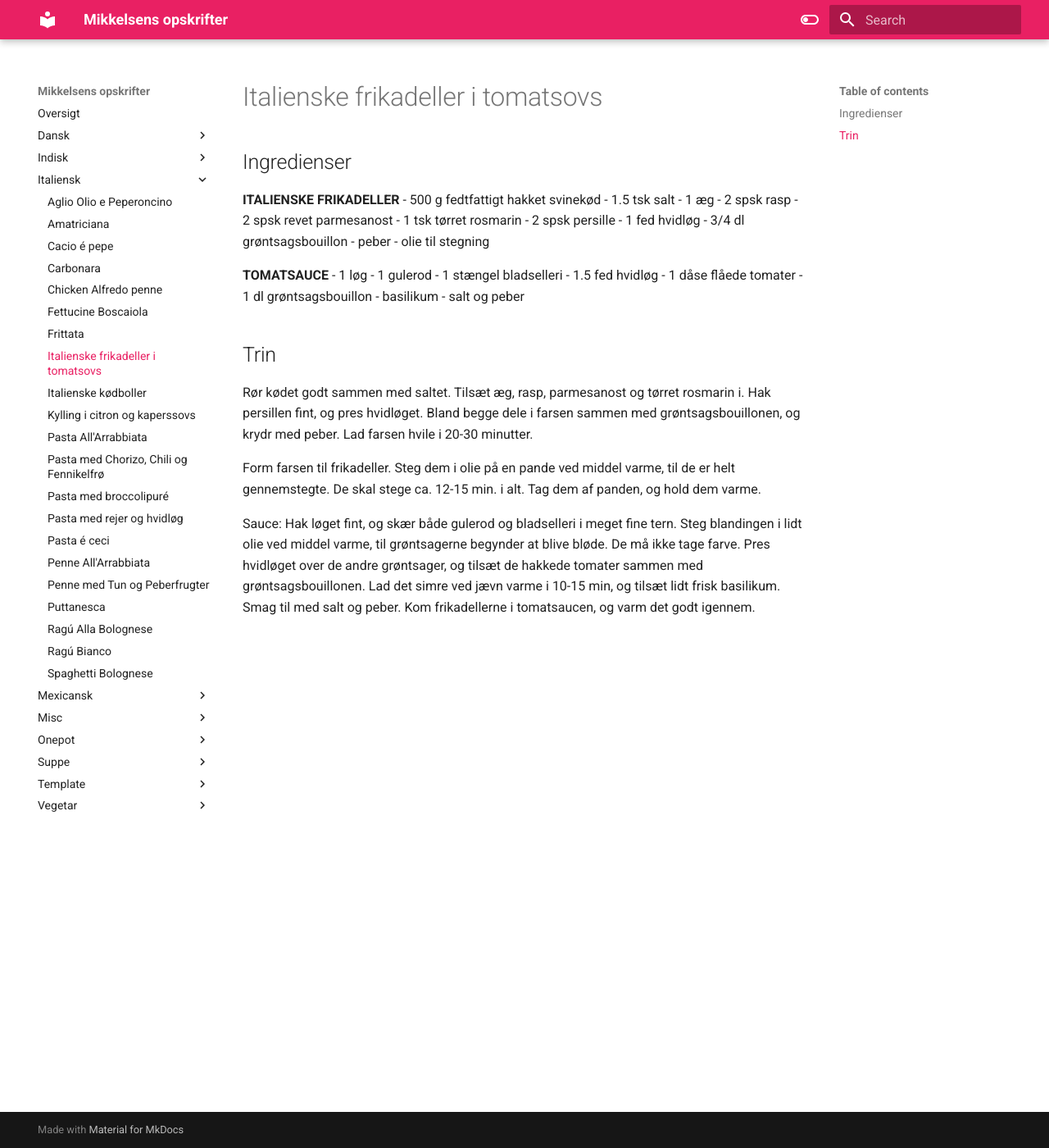
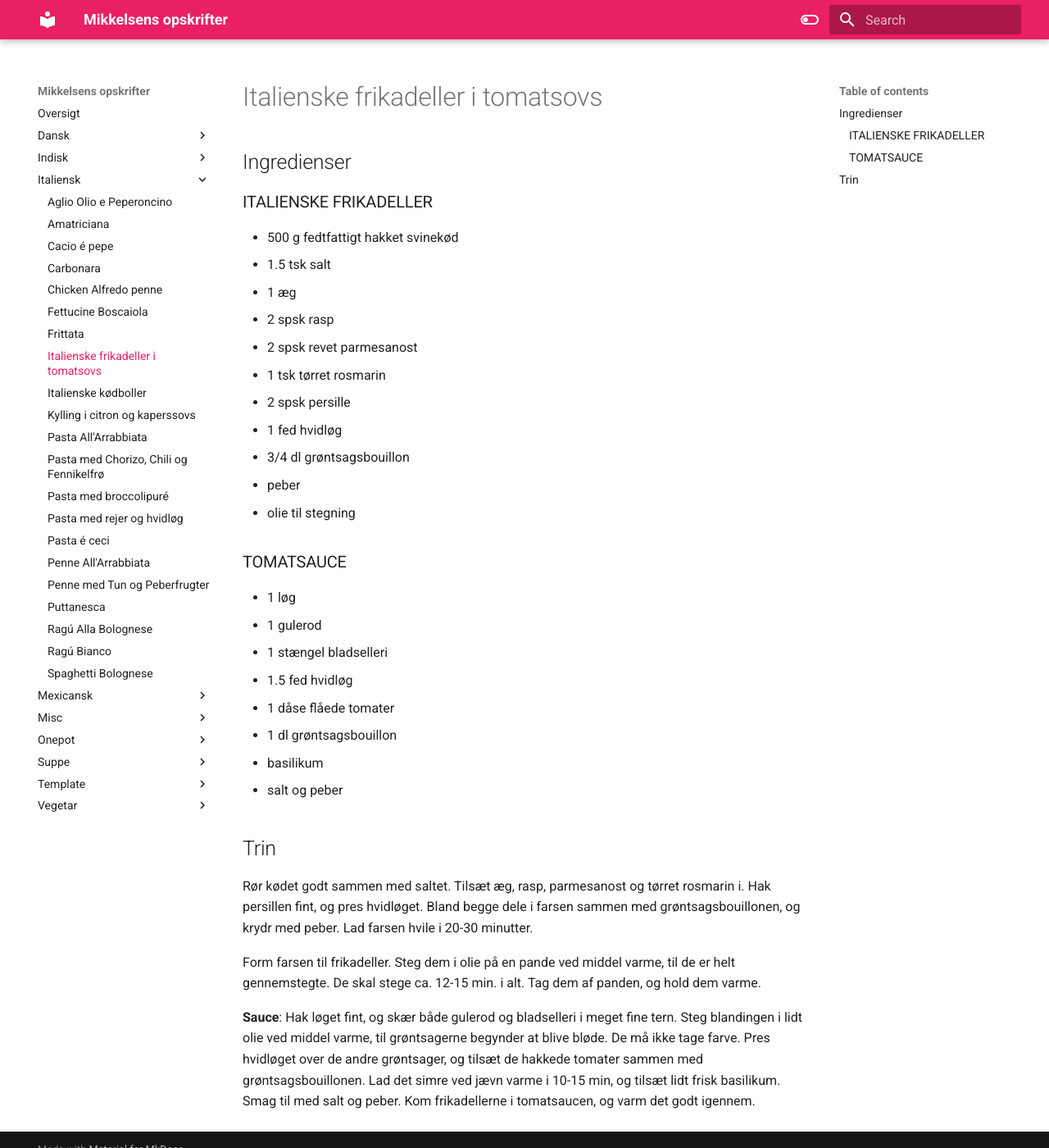
Before and after one commit to madsyde/Opskrifter, an MkDocs documentation site: the page built from docs/Italiensk/Italienske frikadeller i tomatsovs.md, in a window 1280 px wide and 1400 px high. Shown: the whole window at 82% size. Built offline with MkDocs 1.6.1 and Material for MkDocs 9.7.7, drawn with Linux system fonts in a browser that asks for light colours.

Commit message:
Update Italienske frikadeller i tomatsovs.md

```diff
--- a/docs/Italiensk/Italienske frikadeller i tomatsovs.md
+++ b/docs/Italiensk/Italienske frikadeller i tomatsovs.md
@@ -1,7 +1,7 @@
 # Italienske frikadeller i tomatsovs
 
 ## Ingredienser
-**ITALIENSKE FRIKADELLER**
+### ITALIENSKE FRIKADELLER
 - 500 g fedtfattigt hakket svinekød
 - 1.5 tsk salt
 - 1 æg
@@ -14,7 +14,7 @@
 - peber
 - olie til stegning
 
-**TOMATSAUCE**
+### TOMATSAUCE
 - 1 løg
 - 1 gulerod
 - 1 stængel bladselleri
```
Also changed, not shown: other parts of docs/Italiensk/Italienske frikadeller i tomatsovs.md (+1 -1 lines).
